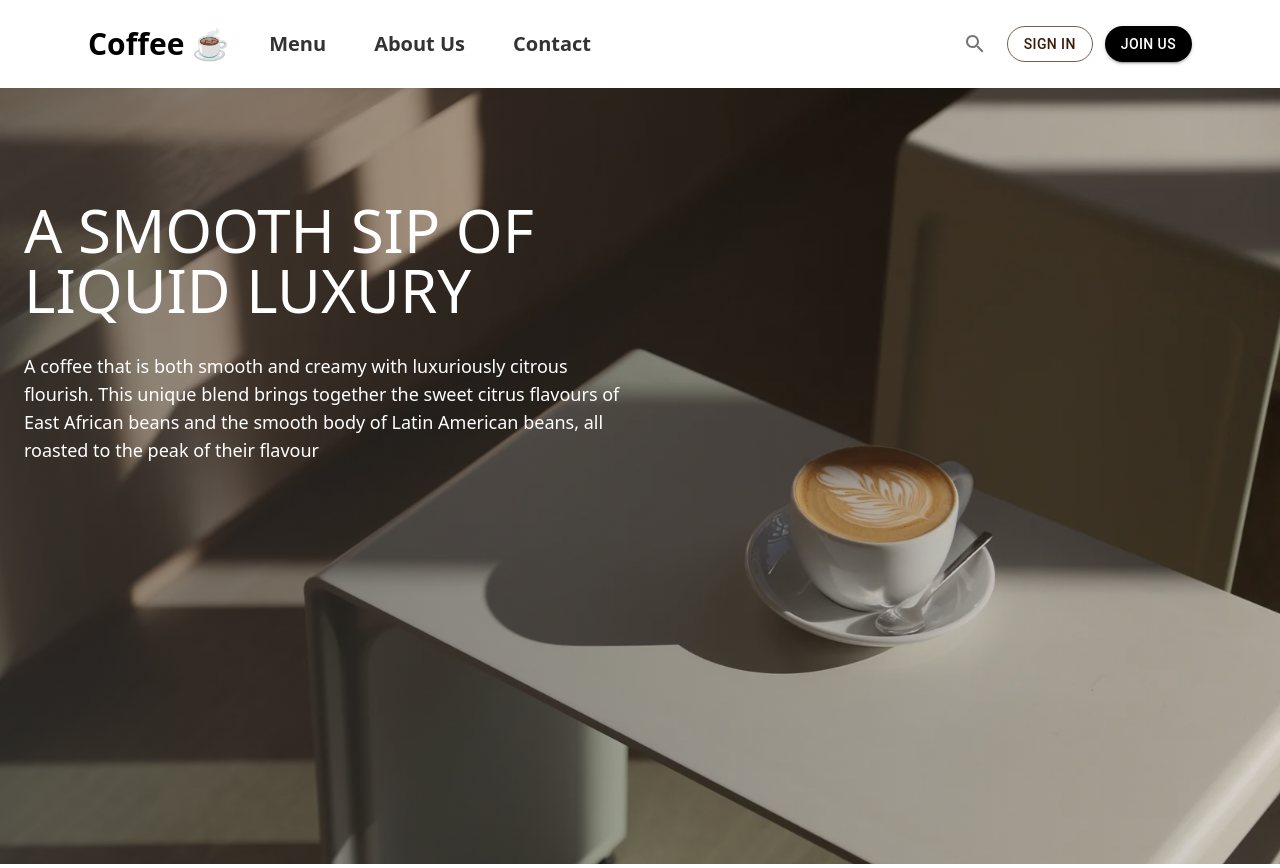
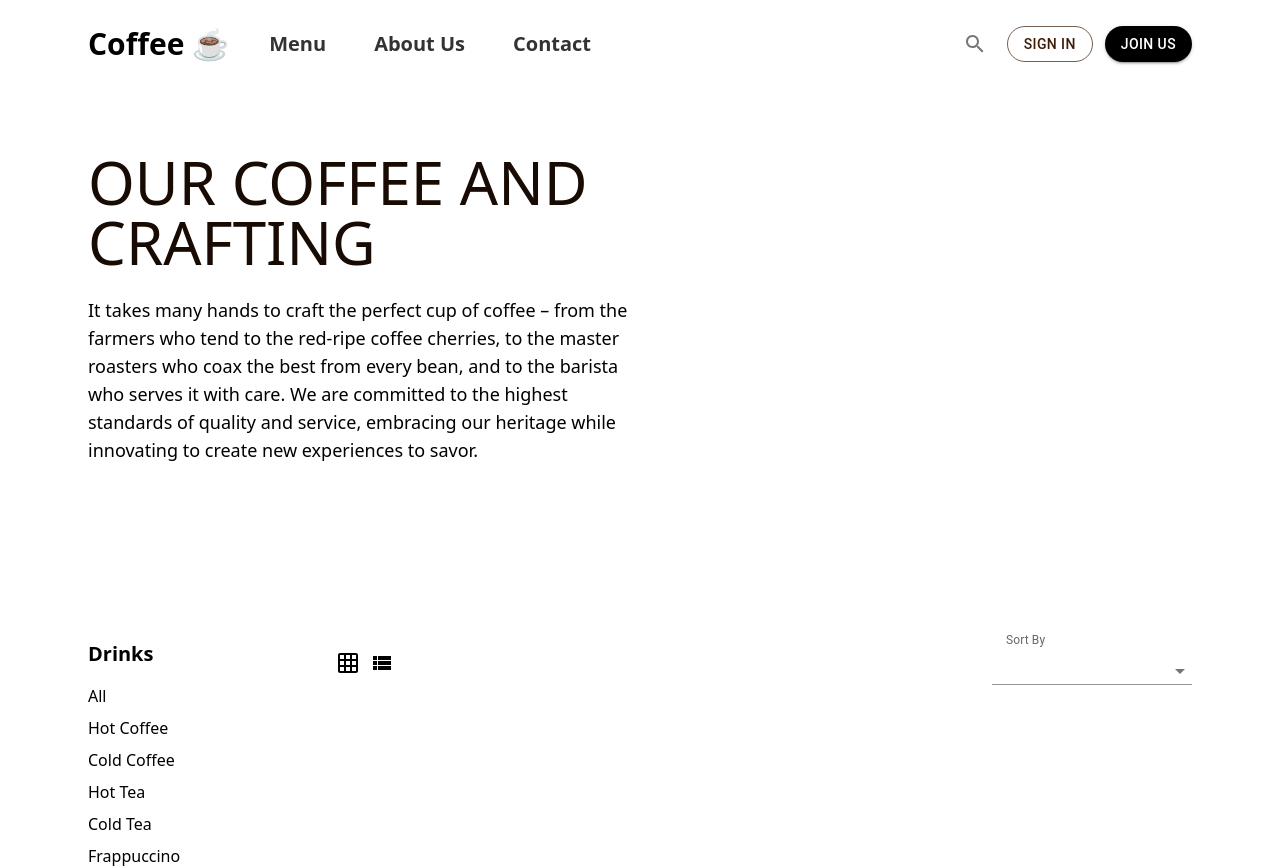
Before and after one commit to lebohangmdm/coffee-app-v2, a React (Vite) app: page /menu in a window 1280 px wide. Shown: the top 868 px of the page. Built offline with nearby package versions, Linux system fonts and the light colour scheme.

Commit message:
menu section basics

```diff
--- a/src/App.jsx
+++ b/src/App.jsx
@@ -1,4 +1,5 @@
 import Home from "./Pages/Home";
+import Menu from "./Pages/Menu";
 import Header from "./ui/Header/Header";
 import Featured from "./ui/Section/Featured";
 
@@ -7,7 +8,8 @@ function App() {
     <>
       <Header />
       <main>
-        <Home />
+        {/* <Home /> */}
+        <Menu />
       </main>
     </>
   );
--- /dev/null
+++ b/src/Pages/Menu.jsx
@@ -0,0 +1,52 @@
+import DisplayOptions from "../ui/DisplayOptions";
+import SortSelectOptions from "../ui/SortSelectOptions";
+
+const Menu = () => {
+  return (
+    <>
+      <section className="py-16">
+        <div className="align-element mb-12 md">
+          <div className="flex flex-col space-y-4 md:space-y-6 md:w-3/4 lg:w-1/2">
+            <h1 className="text-4xl text-brownish-2  uppercase md:text-5xl lg:text-6xl">
+              Our Coffee and Crafting
+            </h1>
+            <p className="md:text-lg">
+              It takes many hands to craft the perfect cup of coffee – from the
+              farmers who tend to the red-ripe coffee cherries, to the master
+              roasters who coax the best from every bean, and to the barista who
+              serves it with care. We are committed to the highest standards of
+              quality and service, embracing our heritage while innovating to
+              create new experiences to savor.
+            </p>
+          </div>
+        </div>
+      </section>
+
+      <section className="pt-16">
+        <div className="align-element">
+          <div className="grid-container">
+            <div className="">
+              <p className="text-xl font-semibold mb-4">Drinks</p>
+              <ul className="flex flex-col space-y-2">
+                <li>All</li>
+                <li>Hot Coffee</li>
+                <li>Cold Coffee</li>
+                <li>Hot Tea</li>
+                <li>Cold Tea</li>
+                <li>Frappuccino</li>
+              </ul>
+            </div>
+            <div>
+              <div className="flex justify-between items-center">
+                <DisplayOptions />
+                <SortSelectOptions />
+              </div>
+            </div>
+          </div>
+        </div>
+      </section>
+    </>
+  );
+};
+
+export default Menu;
--- a/src/index.css
+++ b/src/index.css
@@ -17,10 +17,16 @@
       rgba(51, 51, 51, 0.6),
       rgba(60, 27, 8, 0.2)
     ),
-    url("/coffeee.webp");
+    url("/coffee.webp");
   background-position: center;
   background-repeat: no-repeat;
   background-size: cover;
   width: 100%;
   height: calc(100vh - 24px);
 }
+
+.grid-container {
+  display: grid;
+  grid-template-columns: 200px 1fr;
+  gap: 3rem;
+}
--- /dev/null
+++ b/src/ui/DisplayOptions.jsx
@@ -0,0 +1,25 @@
+import { GridOn, ViewList } from "@mui/icons-material";
+
+const DisplayOptions = () => {
+  //  props= { displayType, setDisplayType }
+  // color = displayType === "list" ? "blue" : "bl1ack",
+  // onClick={() => setDisplayType("grid")}
+  return (
+    <div>
+      <GridOn
+        style={{
+          cursor: "pointer",
+          marginRight: "10px",
+        }}
+      />
+      <ViewList
+        onClick={() => setDisplayType("list")}
+        style={{
+          cursor: "pointer",
+        }}
+      />
+    </div>
+  );
+};
+
+export default DisplayOptions;
--- a/src/ui/Section/About.jsx
+++ b/src/ui/Section/About.jsx
@@ -3,7 +3,7 @@ import React from "react";
 
 const About = () => {
   return (
-    <section className="pt-16">
+    <section className="pt-16 pb-8">
       <div className="align-element">
         <div className="flex flex-col gap-12 lg:flex-row">
           <div className="space-y-4 md:space-y-6 lg:space-y-8 lg:w-[40%]">
--- /dev/null
+++ b/src/ui/SortSelectOptions.jsx
@@ -0,0 +1,37 @@
+import React from "react";
+import { FormControl, InputLabel, Select, MenuItem } from "@mui/material";
+
+const label = "Sort By";
+const value = "";
+
+const SortSelectOptions = () => {
+  const options = ["a-z", "z-a", "high", "low"];
+  // props = { label, value, options }
+  return (
+    <FormControl className="w-[200px]">
+      <InputLabel shrink>{label}</InputLabel>
+      <Select
+        // value={value}
+        defaultValue={"a-z"}
+        variant="standard"
+        size="small"
+        MenuProps={{
+          PaperProps: {
+            style: {
+              maxHeight: 300,
+              width: "20ch",
+            },
+          },
+        }}
+      >
+        {options.map((option) => (
+          <MenuItem key={option.value} value={option.value}>
+            {option.label}
+          </MenuItem>
+        ))}
+      </Select>
+    </FormControl>
+  );
+};
+
+export default SortSelectOptions;
```
Also changed, not shown: public/coffee.webp, public/coffeee.webp (deleted).
